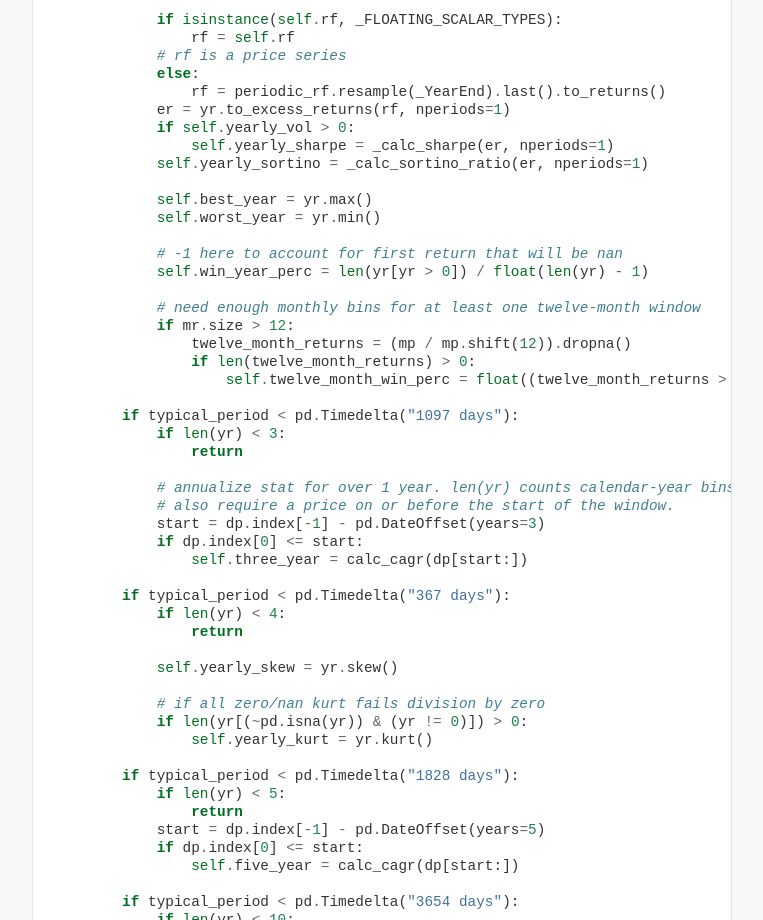
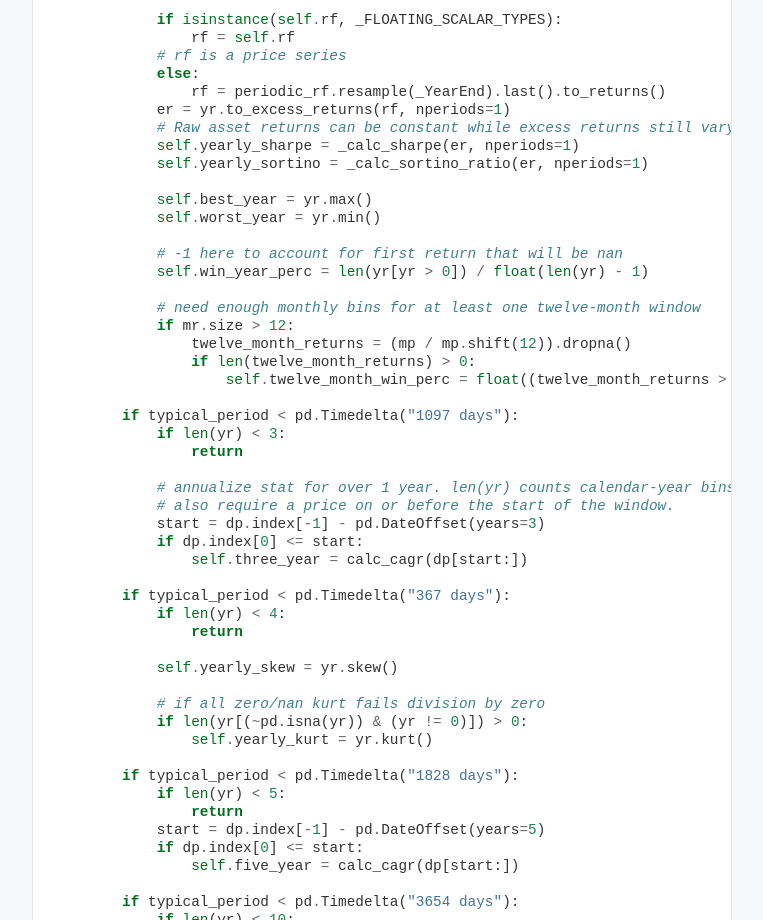
Before and after one commit to pmorissette/ffn, a plain HTML site: page _modules/ffn/core.html in a window 1280 px wide. Shown: the part 9840-10760 px from the top of the page, without its empty margins (408-1171 px from the left). Drawn offline with nearby package versions, Linux system fonts and the light colour scheme; a web font is replaced by a local one.

Commit message:
deploy: 10eaed18165c4249010fca251d892950ec127a86

```diff
--- a/_modules/ffn/core.html
+++ b/_modules/ffn/core.html
@@ -985,8 +985,8 @@ window.runMermaid = runMermaid;</script>
             <span class="k">else</span><span class="p">:</span>
                 <span class="n">rf</span> <span class="o">=</span> <span class="n">periodic_rf</span><span class="o">.</span><span class="n">resample</span><span class="p">(</span><span class="n">_YearEnd</span><span class="p">)</span><span class="o">.</span><span class="n">last</span><span class="p">()</span><span class="o">.</span><span class="n">to_returns</span><span class="p">()</span>
             <span class="n">er</span> <span class="o">=</span> <span class="n">yr</span><span class="o">.</span><span class="n">to_excess_returns</span><span class="p">(</span><span class="n">rf</span><span class="p">,</span> <span class="n">nperiods</span><span class="o">=</span><span class="mi">1</span><span class="p">)</span>
-            <span class="k">if</span> <span class="bp">self</span><span class="o">.</span><span class="n">yearly_vol</span> <span class="o">&gt;</span> <span class="mi">0</span><span class="p">:</span>
-                <span class="bp">self</span><span class="o">.</span><span class="n">yearly_sharpe</span> <span class="o">=</span> <span class="n">_calc_sharpe</span><span class="p">(</span><span class="n">er</span><span class="p">,</span> <span class="n">nperiods</span><span class="o">=</span><span class="mi">1</span><span class="p">)</span>
+            <span class="c1"># Raw asset returns can be constant while excess returns still vary.</span>
+            <span class="bp">self</span><span class="o">.</span><span class="n">yearly_sharpe</span> <span class="o">=</span> <span class="n">_calc_sharpe</span><span class="p">(</span><span class="n">er</span><span class="p">,</span> <span class="n">nperiods</span><span class="o">=</span><span class="mi">1</span><span class="p">)</span>
             <span class="bp">self</span><span class="o">.</span><span class="n">yearly_sortino</span> <span class="o">=</span> <span class="n">_calc_sortino_ratio</span><span class="p">(</span><span class="n">er</span><span class="p">,</span> <span class="n">nperiods</span><span class="o">=</span><span class="mi">1</span><span class="p">)</span>
 
             <span class="bp">self</span><span class="o">.</span><span class="n">best_year</span> <span class="o">=</span> <span class="n">yr</span><span class="o">.</span><span class="n">max</span><span class="p">()</span>
```
